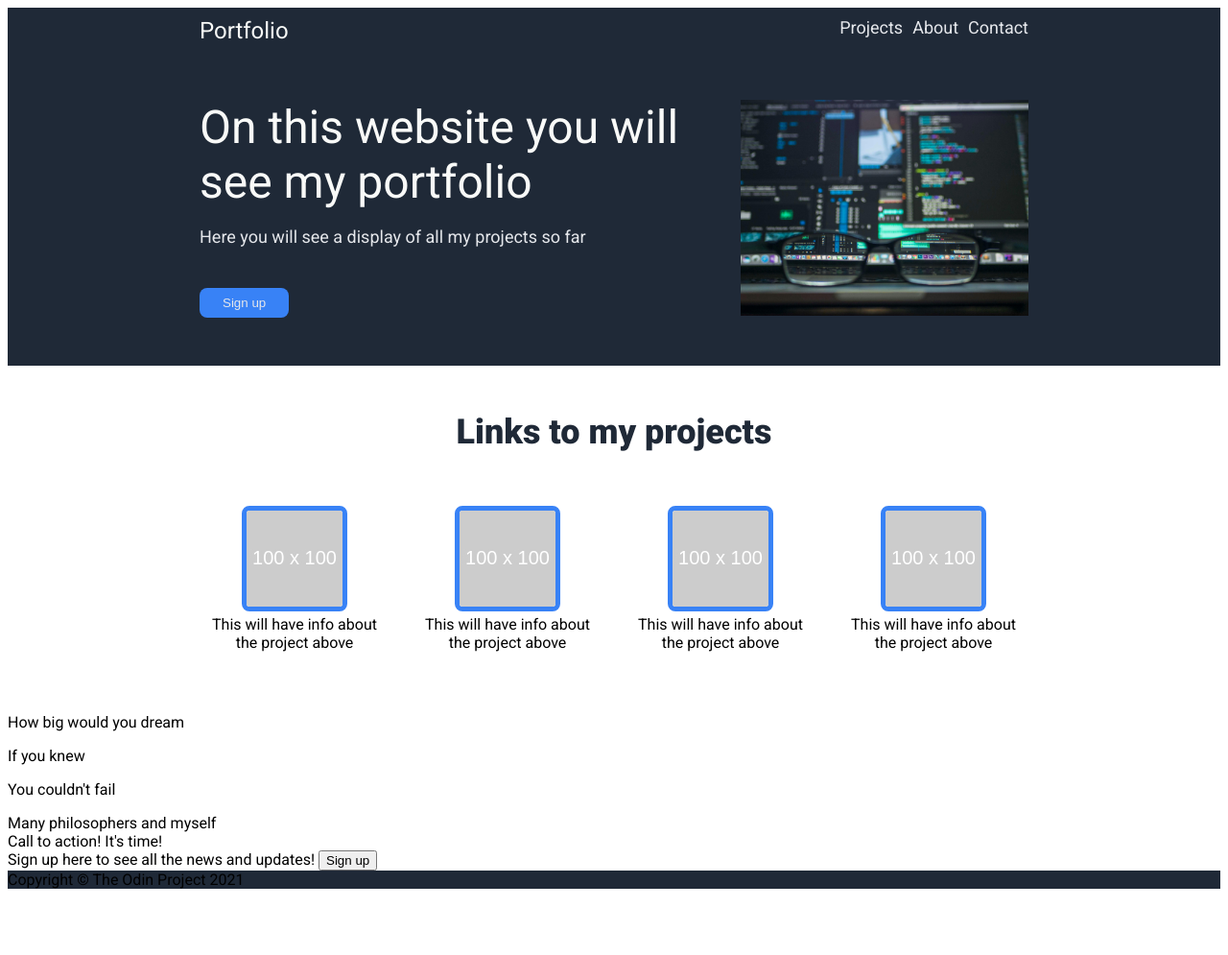
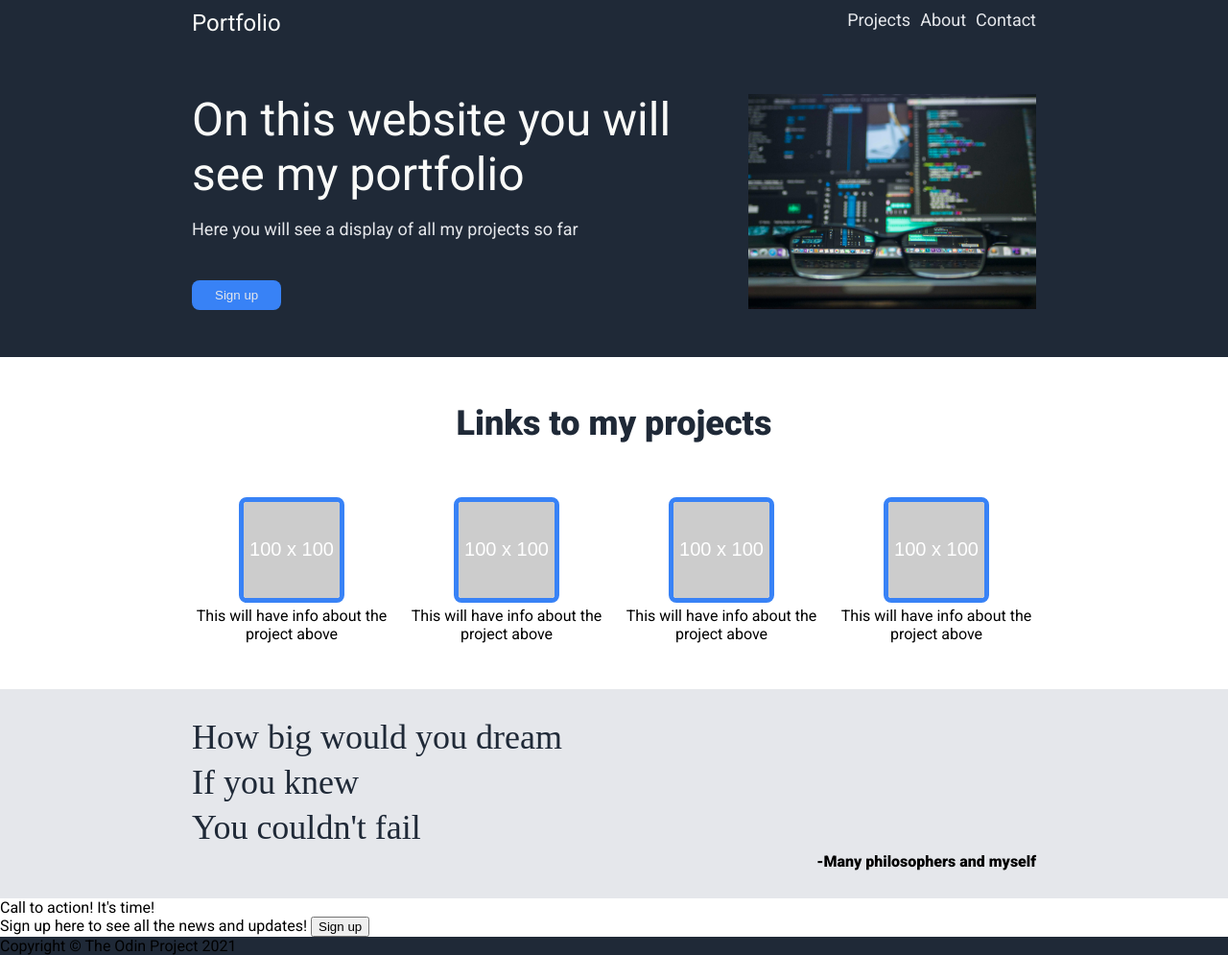
Before and after one commit to oleoetken/landing-page, a plain HTML site: page index.html in a window 1280 px wide. Shown: the whole page at 96% size. Before the commit the page ends 934 px from the top, so only its background shows below. Drawn offline with Linux system fonts and the light colour scheme.

Commit message:
Style the text-box simply
Just set the color and font as needed and align the author to the left
side and make it bold to complete this box

```diff
--- a/index.html
+++ b/index.html
@@ -54,10 +54,10 @@
                 </div>
             </div>
             <div class="text-box">
-                <p>How big would you dream</p>
-                <p>If you knew</p>
-                <p>You couldn't fail</p>
-                <div class="quote-author">Many philosophers and myself</div>
+                <p class="fancy">How big would you dream</p>
+                <p class="fancy">If you knew</p>
+                <p class="fancy">You couldn't fail</p>
+                <div class="quote-author">-Many philosophers and myself</div>
             </div>
             <div class="alert-box"></div>
                 <div class="sub-headline">Call to action! It's time!</div>
--- a/style.css
+++ b/style.css
@@ -2,6 +2,8 @@ body {
     font-family: "Roboto", sans-serif;
     display: flex;
     flex-direction: column;
+    padding: 0px;
+    margin: 0px;
 
 }
 
@@ -67,7 +69,13 @@ ul {
     font-size: 48px;
     color: #F9FAF8;
     font-weight: 900px;
+    margin-right: 48px;
 
+}
+
+.right-box {
+    display: flex;
+    flex: 1;
 }
 
 .sign-up-button-big {
@@ -109,3 +117,30 @@ ul {
     border: 5px solid #3882F6;
     border-radius: 8px;
 }
+
+.text-box {
+    background-color: #E5E7EB;
+    padding-top: 24px;
+    padding-bottom: 24px;
+}
+
+.fancy,
+.quote-author {
+    padding-left: 200px;
+    padding-right: 200px;
+    margin: 0px;
+    margin-top: 5px;
+    margin-bottom: 5px;
+}
+
+.fancy {
+    font-family: "light italic";
+    font-size: 36px;
+    color: #1F2937;
+}
+
+.quote-author {
+    font-family: "Roboto", sans-serif;
+    font-weight: 900;
+    text-align: right;
+}
```
